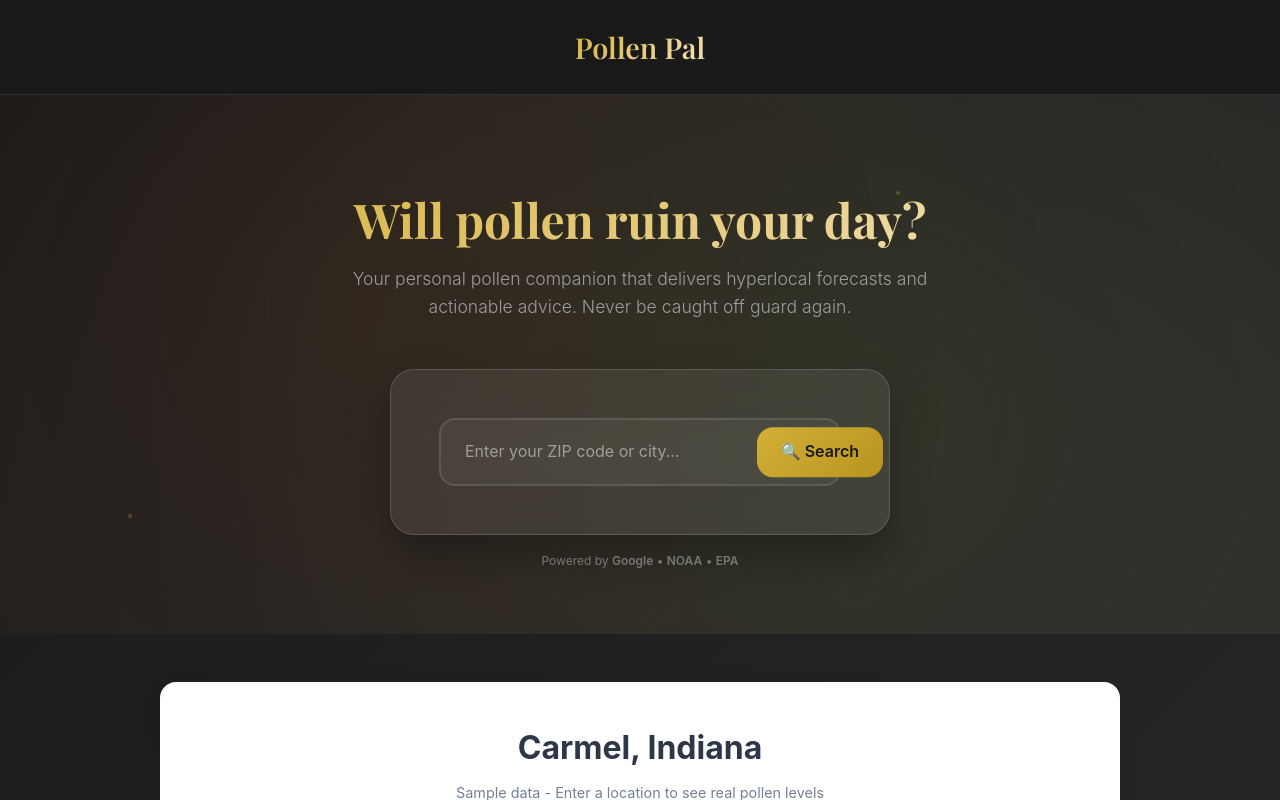
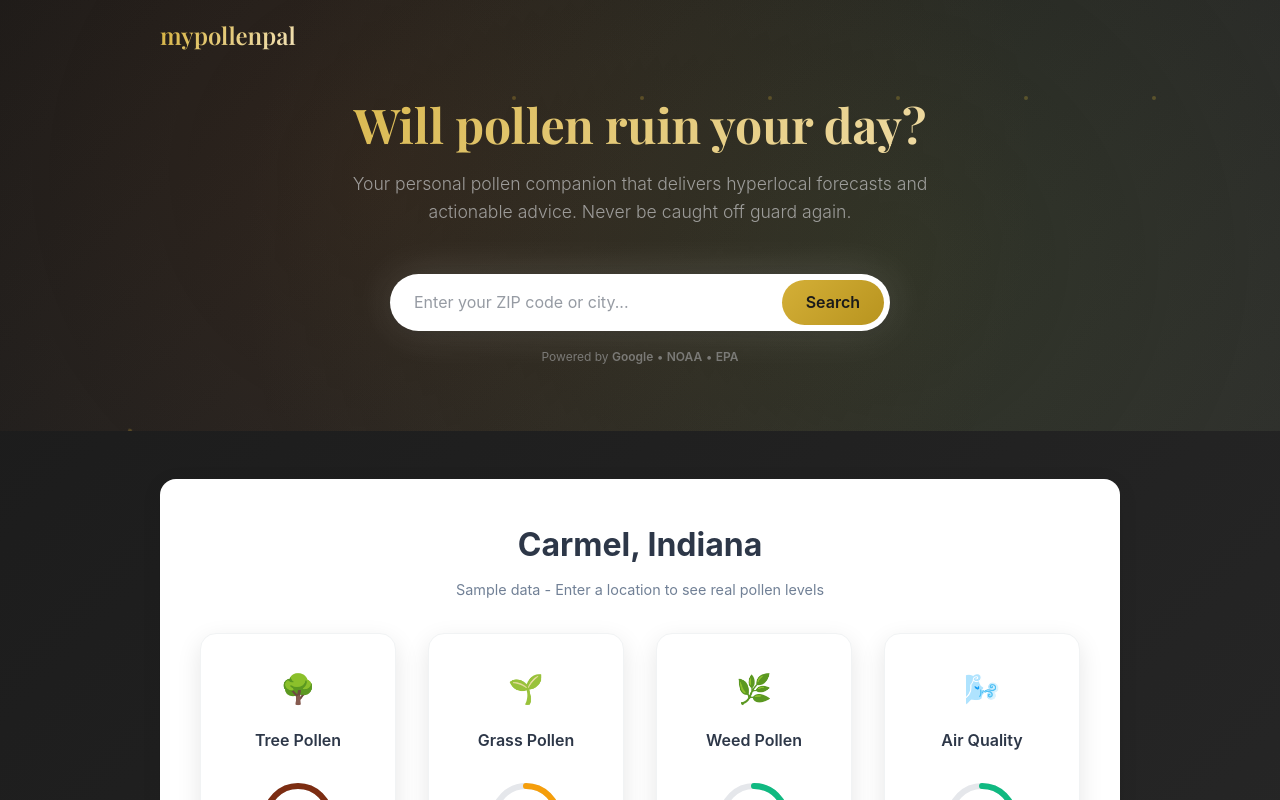
Before and after one commit to shwnhll/mypollenpal, a Next.js app: page / in a window 1280 px wide. Shown: the top 800 px of the page. Built offline with nearby package versions, Linux system fonts and the light colour scheme.

Commit message:
Update page.tsx

```diff
--- a/app/page.tsx
+++ b/app/page.tsx
@@ -453,32 +453,31 @@ const updateForecast = (forecast: any[]) => {
       `}</style>
 {/* Header */}
 <header style={{
-  background: 'rgba(26, 26, 26, 0.8)',
-  backdropFilter: 'blur(20px)',
-  borderBottom: '1px solid rgba(255, 255, 255, 0.1)',
-  position: 'sticky',
+  background: 'transparent',
+  borderBottom: 'none',
+  position: 'absolute',
+  width: '100%',
   top: 0,
-  zIndex: 100,
-  transition: 'all 0.3s ease'
+  zIndex: 100
 }}>
   <nav style={{
-    maxWidth: '1200px',
+    maxWidth: '1000px',
     margin: '0 auto',
-    padding: '1.5rem 2rem',
+    padding: '1rem 20px',
     display: 'flex',
-    justifyContent: 'center',
+    justifyContent: 'flex-start',
     alignItems: 'center'
   }}>
     <div style={{
       fontFamily: "'Playfair Display', serif",
-      fontSize: '1.8rem',
+      fontSize: '1.5rem',
       fontWeight: '600',
       background: 'linear-gradient(135deg, #d4af37 0%, #f4e4bc 100%)',
       WebkitBackgroundClip: 'text',
       WebkitTextFillColor: 'transparent',
       backgroundClip: 'text'
     }}>
-      Pollen Pal
+      mypollenpal
     </div>
   </nav>
 </header>
@@ -491,7 +490,6 @@ const updateForecast = (forecast: any[]) => {
   position: 'relative',
   overflow: 'hidden'
 }}>
-  {/* Floating particles */}
 <div style={{
   position: 'absolute',
   width: '4px',
@@ -500,6 +498,16 @@ const updateForecast = (forecast: any[]) => {
   borderRadius: '50%',
   left: '10%',
   animation: 'float 20s infinite linear'
+}}></div>
+<div style={{
+  position: 'absolute',
+  width: '4px',
+  height: '4px',
+  background: 'rgba(212, 175, 55, 0.3)',
+  borderRadius: '50%',
+  left: '20%',
+  animation: 'float 20s infinite linear',
+  animationDelay: '2s'
 }}></div>
 <div style={{
   position: 'absolute',
@@ -517,9 +525,59 @@ const updateForecast = (forecast: any[]) => {
   height: '4px',
   background: 'rgba(212, 175, 55, 0.3)',
   borderRadius: '50%',
+  left: '40%',
+  animation: 'float 20s infinite linear',
+  animationDelay: '6s'
+}}></div>
+<div style={{
+  position: 'absolute',
+  width: '4px',
+  height: '4px',
+  background: 'rgba(212, 175, 55, 0.3)',
+  borderRadius: '50%',
+  left: '50%',
+  animation: 'float 20s infinite linear',
+  animationDelay: '8s'
+}}></div>
+<div style={{
+  position: 'absolute',
+  width: '4px',
+  height: '4px',
+  background: 'rgba(212, 175, 55, 0.3)',
+  borderRadius: '50%',
+  left: '60%',
+  animation: 'float 20s infinite linear',
+  animationDelay: '10s'
+}}></div>
+<div style={{
+  position: 'absolute',
+  width: '4px',
+  height: '4px',
+  background: 'rgba(212, 175, 55, 0.3)',
+  borderRadius: '50%',
   left: '70%',
   animation: 'float 20s infinite linear',
-    animationDelay: '8s'
+  animationDelay: '12s'
+}}></div>
+<div style={{
+  position: 'absolute',
+  width: '4px',
+  height: '4px',
+  background: 'rgba(212, 175, 55, 0.3)',
+  borderRadius: '50%',
+  left: '80%',
+  animation: 'float 20s infinite linear',
+  animationDelay: '14s'
+}}></div>
+<div style={{
+  position: 'absolute',
+  width: '4px',
+  height: '4px',
+  background: 'rgba(212, 175, 55, 0.3)',
+  borderRadius: '50%',
+  left: '90%',
+  animation: 'float 20s infinite linear',
+  animationDelay: '16s'
 }}></div>
 
   {/* Subtle gradient overlay */}
@@ -570,19 +628,11 @@ const updateForecast = (forecast: any[]) => {
         Your personal pollen companion that delivers hyperlocal forecasts and actionable advice. Never be caught off guard again.
       </p>
 
-      {/* Updated search container with glassmorphism */}
-      <div style={{
-        background: 'rgba(255, 255, 255, 0.08)',
-        backdropFilter: 'blur(30px)',
-        border: '1px solid rgba(255, 255, 255, 0.15)',
-        borderRadius: '24px',
-        padding: '3rem',
+<div style={{
   maxWidth: '500px',
   margin: '0 auto',
-        boxShadow: '0 20px 40px rgba(0, 0, 0, 0.3)',
   position: 'relative'
 }}>
-        {/* Keep your existing search input but update styling */}
   <input
     id="locationInput"
     type="text"
@@ -604,24 +654,24 @@ const updateForecast = (forecast: any[]) => {
     }}
     style={{
       width: '100%',
-            padding: '1.2rem 1.5rem',
+      padding: '1rem 1.5rem',
       paddingRight: '120px',
       fontSize: '1rem',
-            border: '2px solid rgba(255, 255, 255, 0.1)',
-            borderRadius: '16px',
-            background: 'rgba(255, 255, 255, 0.05)',
-            color: '#f5f5f5',
+      border: 'none',
+      borderRadius: '50px',
       outline: 'none',
-            transition: 'all 0.3s ease',
+      boxShadow: '0 4px 15px rgba(0, 0, 0, 0.1), 0 0 40px rgba(255, 255, 255, 0.15)',
+      background: 'white',
+      color: '#2d3748',
       boxSizing: 'border-box'
     }}
   />
 
-        {/* Keep your existing suggestions dropdown but update colors */}
+  {/* Keep your existing suggestions dropdown but update positioning */}
   {showSuggestions && suggestions.length > 0 && (
     <div style={{
       position: 'absolute',
-            top: 'calc(100% + 4px)',
+      top: '100%',
       left: 0,
       right: '120px',
       background: 'rgba(26, 26, 26, 0.95)',
@@ -631,6 +681,7 @@ const updateForecast = (forecast: any[]) => {
       zIndex: 1000,
       maxHeight: '300px',
       overflowY: 'auto',
+      marginTop: '4px',
       border: '1px solid rgba(255, 255, 255, 0.1)'
     }}>
       {suggestions.map((city, index) => (
@@ -663,18 +714,19 @@ const updateForecast = (forecast: any[]) => {
     style={{
       position: 'absolute',
       right: '6px',
-            top: '50%',
-            transform: 'translateY(-50%)',
-            padding: '0.75rem 1.5rem',
+      top: '6px',
+      bottom: '6px',
+      padding: '0 1.5rem',
       background: 'linear-gradient(135deg, #d4af37 0%, #b8941f 100%)',
       color: '#1a1a1a',
       border: 'none',
-            borderRadius: '16px',
+      borderRadius: '50px',
       cursor: 'pointer',
-            fontWeight: '600'
+      fontWeight: '600',
+      fontSize: '1rem'
     }}
   >
-          {loading ? '⏳ Loading...' : '🔍 Search'}
+    {loading ? 'Loading...' : 'Search'}
   </button>
 </div>
 
```
Lines whose indentation alone changed are shown as unchanged.
